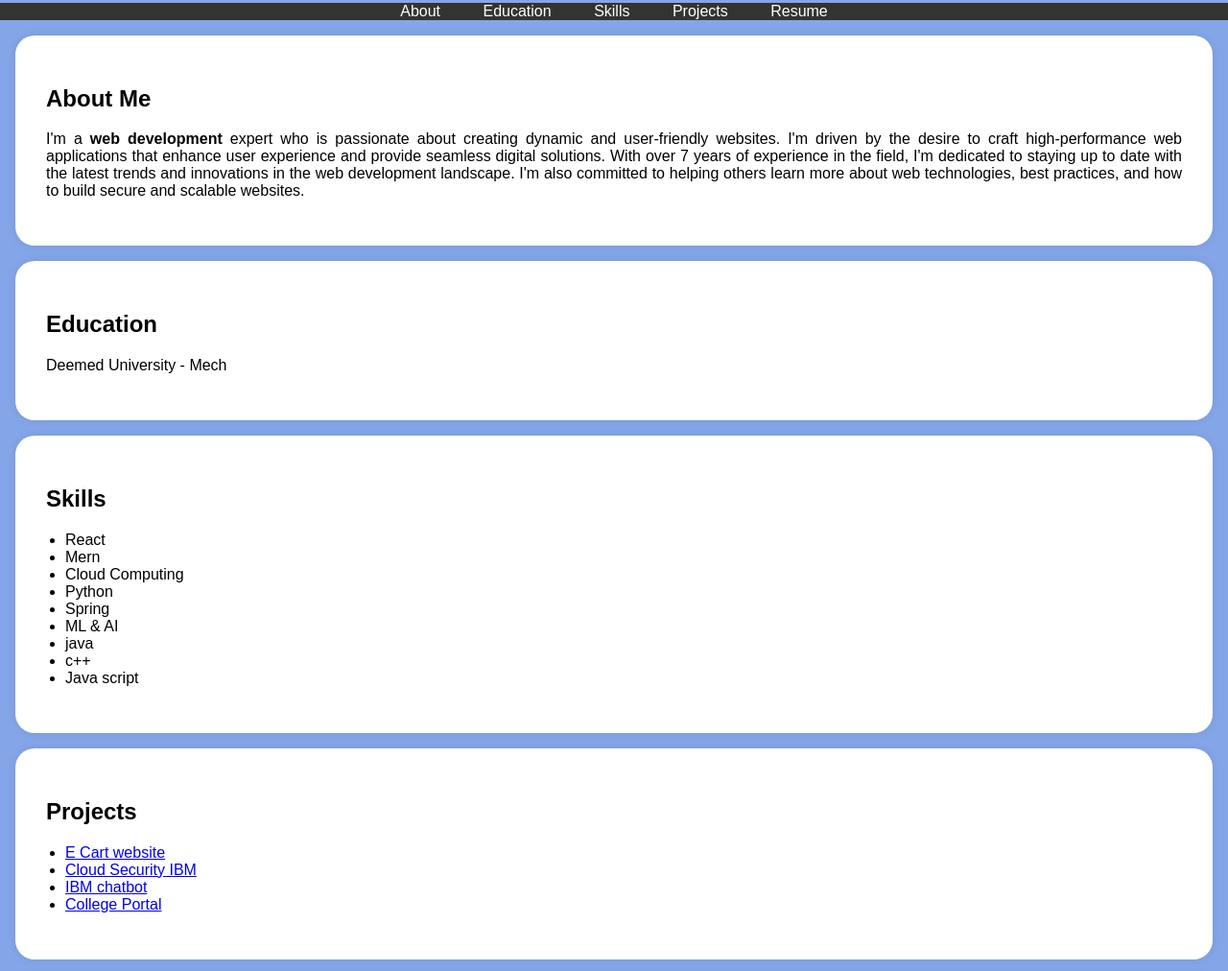
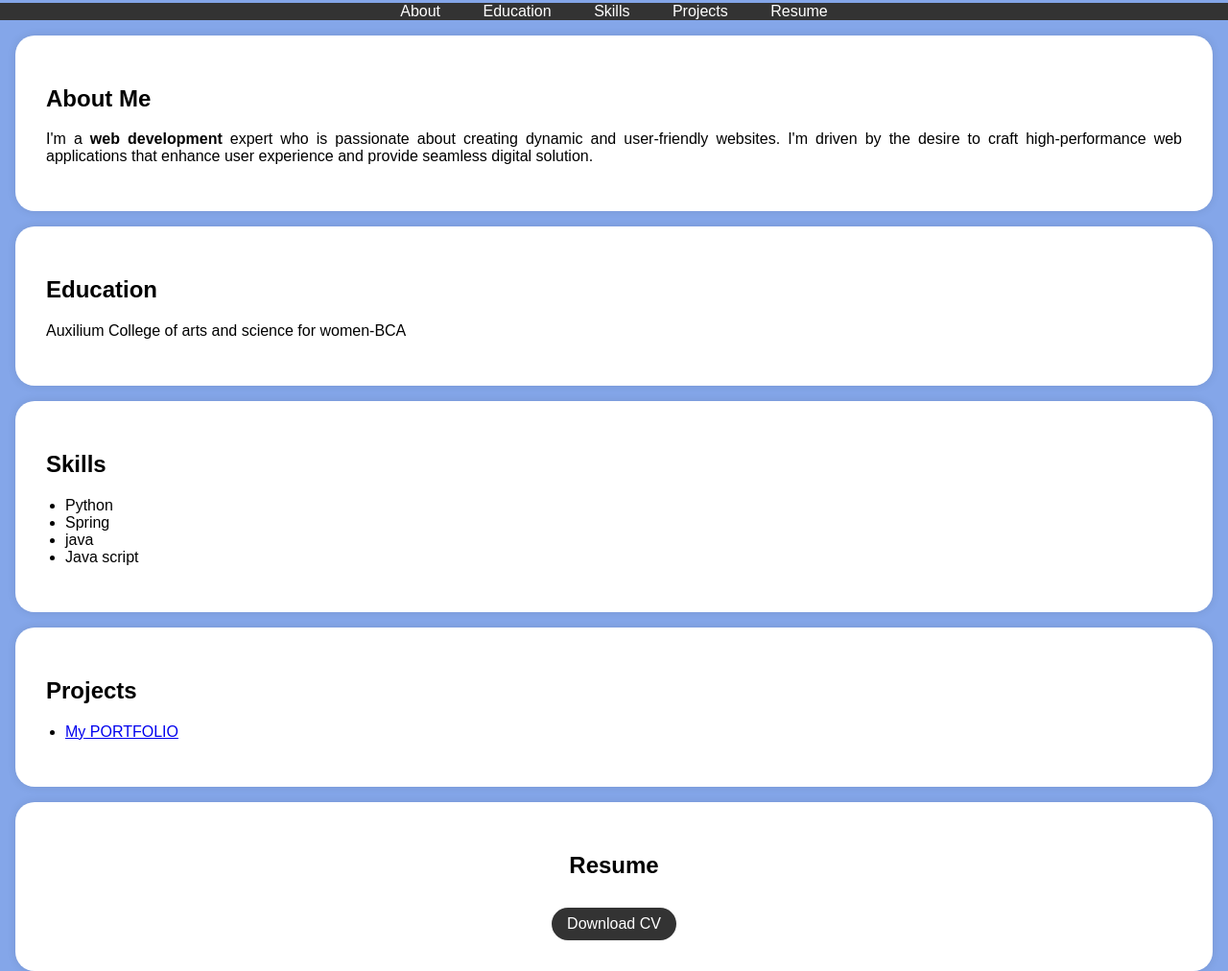
Before and after one commit to akila-ef/digital-portfolio, a plain HTML site: page index.html in a window 1280 px wide. Shown: the part 210-1222 px from the top of the page at 96% size. Drawn offline with Linux system fonts and the light colour scheme.

Commit message:
Update index.html

```diff
--- a/index.html
+++ b/index.html
@@ -117,10 +117,7 @@
             <h2>About Me</h2>
             <p>I'm a <b>web development</b> expert who is passionate about creating dynamic and user-friendly websites.
                 I'm driven by the desire to craft high-performance web applications that enhance user experience and provide
-                 seamless digital solutions. With over 7 years of experience in the field, I'm dedicated to staying up to date
-                 with the latest trends and innovations in the
-                 web development landscape. I'm also committed to helping others learn more about web technologies,
-                 best practices, and how to build secure and scalable websites.</p>
+                 seamless digital solution.</p>
 
         </div>
     </section>
@@ -128,7 +125,7 @@
     <section id="education">
         <div class="section-content">
             <h2>Education</h2>
-            <p>Deemed University  - Mech</p>
+            <p>Auxilium  College of arts and science for women-BCA</p>
 
 
         </div>
@@ -138,14 +135,15 @@
         <div class="section-content">
             <h2>Skills</h2>
             <ul>
-                <li>React</li>
-                <li>Mern</li>
-                <li>Cloud Computing</li>
+
+
+
                 <li>Python</li>
                 <li>Spring</li>
-                <li>ML & AI</li>
+
+
                 <li>java</li>
-                <li>c++</li>
+
                 <li>Java script</li>
             </ul>
         </div>
@@ -155,11 +153,9 @@
         <div class="section-content">
             <h2>Projects</h2>
             <ul>
-                <li><a href="#">E Cart website</a></li>
-                <li><a href="#">Cloud Security IBM</a></li>
-                <li><a href="#">IBM chatbot</a></li>
-                <li><a href="#">College Portal</a></li>
-                <!-- Add more project links here -->
+
+                <li><a href="#">My PORTFOLIO</a></li>
+
             </ul>
         </div>
     </section>
```
